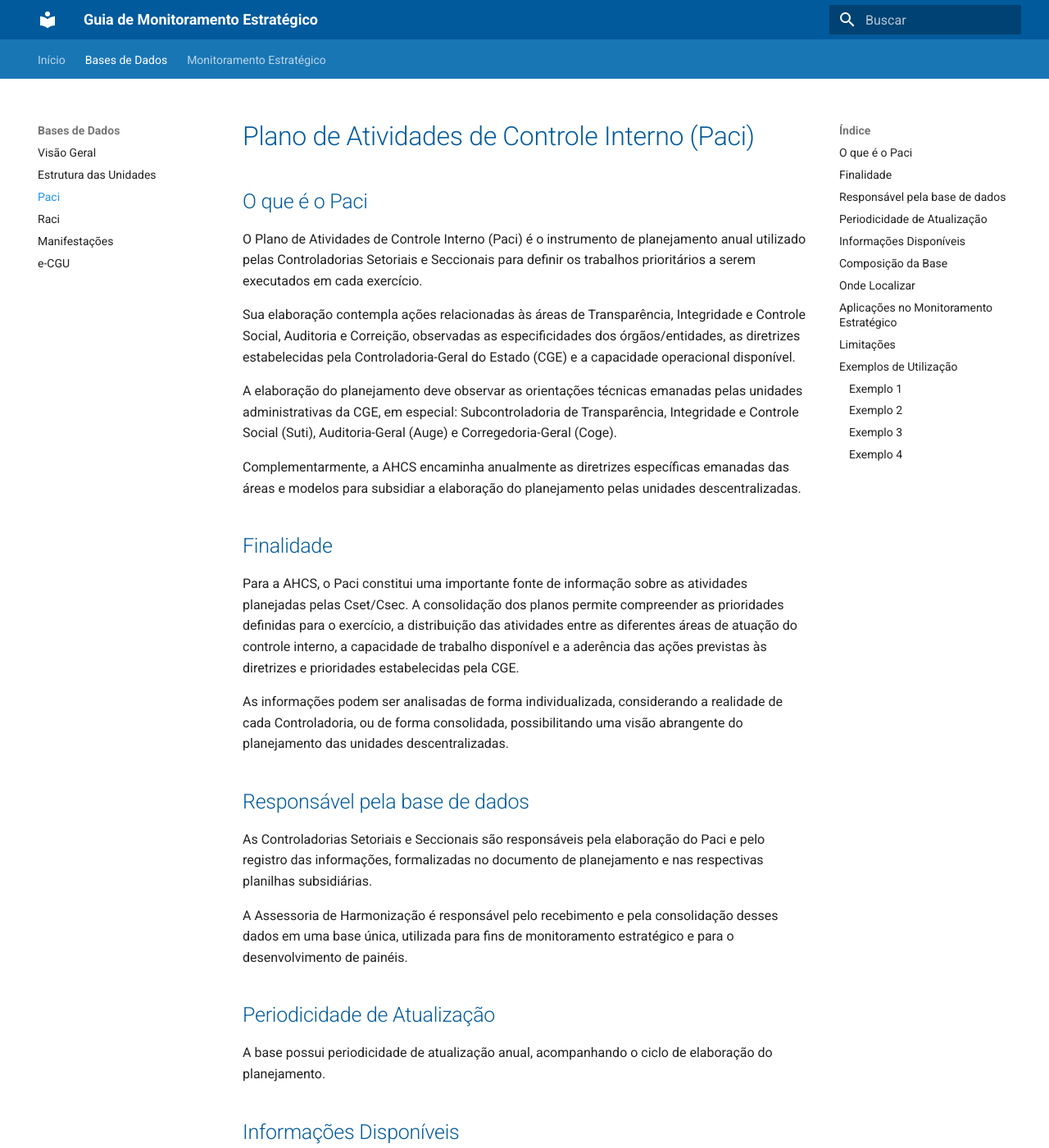
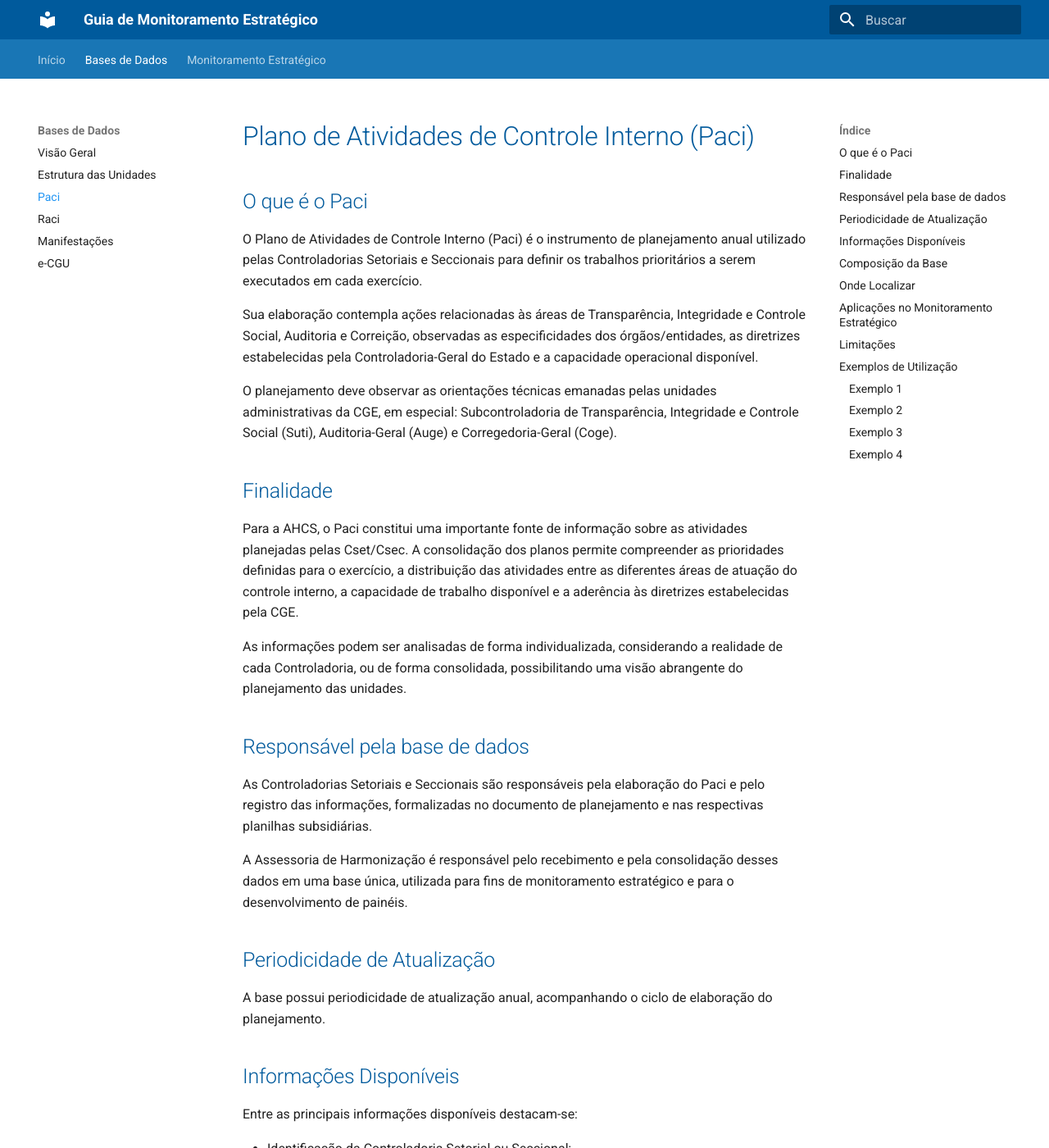
Before and after one commit to CGEMG-AHCS/guia-monitoramento-estrategico, an MkDocs documentation site: the page built from docs/bases-dados/paci.md, in a window 1280 px wide and 1400 px high. Shown: the whole window at 82% size. Built offline with MkDocs 1.6.1 and Material for MkDocs 9.7.7, drawn with Linux system fonts in a browser that asks for light colours; some of the changed text lies outside the part shown.

Commit message:
Update paci.md

```diff
--- a/docs/bases-dados/paci.md
+++ b/docs/bases-dados/paci.md
@@ -4,17 +4,15 @@
 
 O Plano de Atividades de Controle Interno (Paci) é o instrumento de planejamento anual utilizado pelas Controladorias Setoriais e Seccionais para definir os trabalhos prioritários a serem executados em cada exercício.
 
-Sua elaboração contempla ações relacionadas às áreas de Transparência, Integridade e Controle Social, Auditoria e Correição, observadas as especificidades dos órgãos/entidades, as diretrizes estabelecidas pela Controladoria-Geral do Estado (CGE) e a capacidade operacional disponível.
+Sua elaboração contempla ações relacionadas às áreas de Transparência, Integridade e Controle Social, Auditoria e Correição, observadas as especificidades dos órgãos/entidades, as diretrizes estabelecidas pela Controladoria-Geral do Estado e a capacidade operacional disponível.
 
-A elaboração do planejamento deve observar as orientações técnicas emanadas pelas unidades administrativas da CGE, em especial: Subcontroladoria de Transparência, Integridade e Controle Social (Suti), Auditoria-Geral (Auge) e Corregedoria-Geral (Coge).
-
-Complementarmente, a AHCS encaminha anualmente as diretrizes específicas emanadas das áreas e modelos para subsidiar a elaboração do planejamento pelas unidades descentralizadas.
+O planejamento deve observar as orientações técnicas emanadas pelas unidades administrativas da CGE, em especial: Subcontroladoria de Transparência, Integridade e Controle Social (Suti), Auditoria-Geral (Auge) e Corregedoria-Geral (Coge).
 
 ## Finalidade
 
-Para a AHCS, o Paci constitui uma importante fonte de informação sobre as atividades planejadas pelas Cset/Csec. A consolidação dos planos permite compreender as prioridades definidas para o exercício, a distribuição das atividades entre as diferentes áreas de atuação do controle interno, a capacidade de trabalho disponível e a aderência das ações previstas às diretrizes e prioridades estabelecidas pela CGE.
+Para a AHCS, o Paci constitui uma importante fonte de informação sobre as atividades planejadas pelas Cset/Csec. A consolidação dos planos permite compreender as prioridades definidas para o exercício, a distribuição das atividades entre as diferentes áreas de atuação do controle interno, a capacidade de trabalho disponível e a aderência às diretrizes estabelecidas pela CGE.
 
-As informações podem ser analisadas de forma individualizada, considerando a realidade de cada Controladoria, ou de forma consolidada, possibilitando uma visão abrangente do planejamento das unidades descentralizadas.
+As informações podem ser analisadas de forma individualizada, considerando a realidade de cada Controladoria, ou de forma consolidada, possibilitando uma visão abrangente do planejamento das unidades.
 
 ## Responsável pela base de dados
 
@@ -30,7 +28,7 @@ A base possui periodicidade de atualização anual, acompanhando o ciclo de elab
 
 Entre as principais informações disponíveis destacam-se:
 
-- Controladoria Setorial ou Seccional responsável pelo planejamento;
+- Identificação da Controladoria Setorial ou Seccional;
 - Capacidade de trabalho disponível da unidade, expressa em homem/hora (h/h);
 - Atividades planejadas para o exercício por classificação e macrofunção;
 - Quantidade de ações, produtos e horas previstas;
```
Also changed, not shown: other parts of docs/bases-dados/paci.md (+1 -1 lines).
